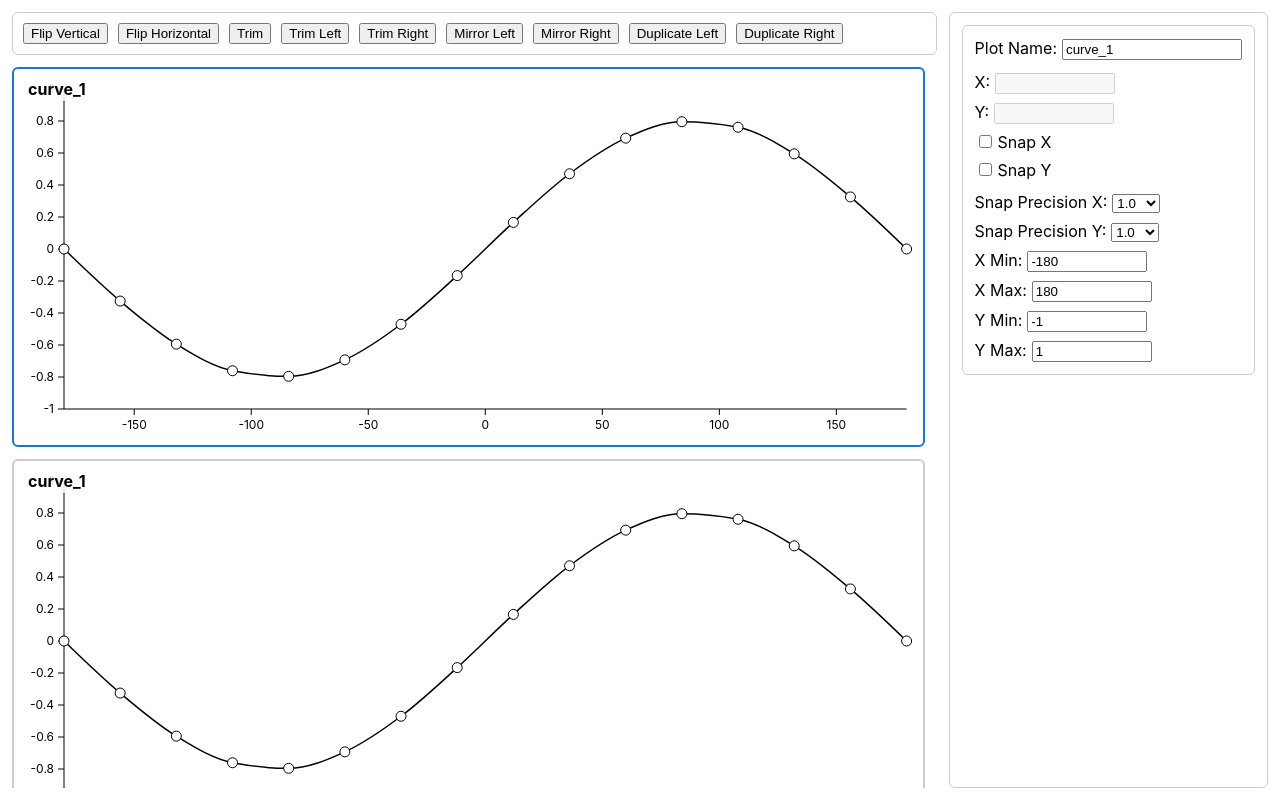
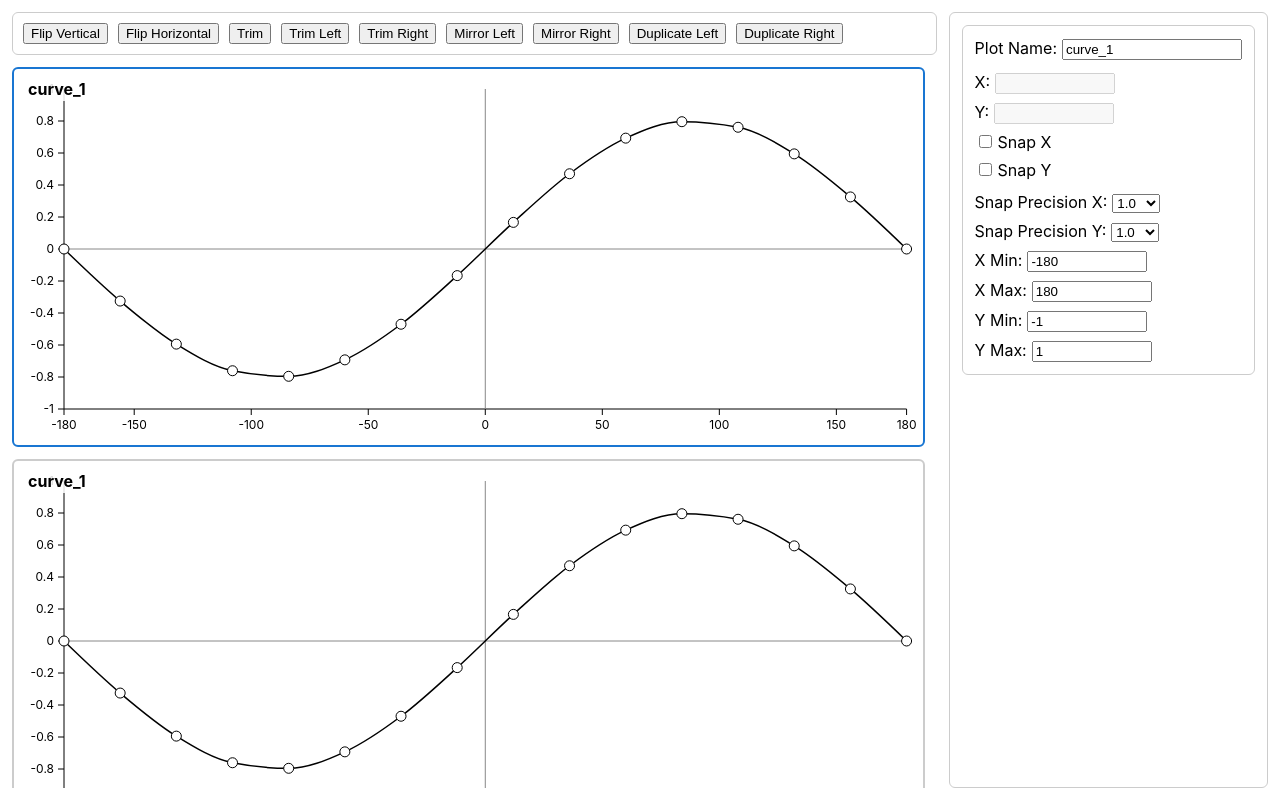
Before and after one commit to timkondratev/aero-curves, a React (Vite) app: page / in a window 1280 px wide. Built offline with nearby package versions, Linux system fonts and the light colour scheme; the HTML template or start-up script is replaced by a standard one.

Commit message:
Update plot

```diff
--- a/src/Plot.tsx
+++ b/src/Plot.tsx
@@ -111,12 +111,16 @@ export const Plot = forwardRef<PlotHandle, PlotProps>(function Plot(
   // Ticks
   const xTicks = useMemo(() => {
     const [min, max] = xDomain;
-    return scaleLinear().domain([min, max]).ticks(10); // Generate 10 "nice" ticks
+    const base = scaleLinear().domain([min, max]).ticks(10); // Generate 10 "nice" ticks
+    const withEnds = Array.from(new Set([...base, min, max]));
+    return withEnds.sort((a, b) => a - b);
   }, [xDomain]);
 
   const yTicks = useMemo(() => {
     const [min, max] = yDomain;
-    return scaleLinear().domain([min, max]).ticks(10); // Generate 10 "nice" ticks
+    const base = scaleLinear().domain([min, max]).ticks(10); // Generate 10 "nice" ticks
+    const withEnds = Array.from(new Set([...base, min, max]));
+    return withEnds.sort((a, b) => a - b);
   }, [yDomain]);
 
   // Derived Data
@@ -803,6 +807,14 @@ export const Plot = forwardRef<PlotHandle, PlotProps>(function Plot(
                 </g>
               ))}
 
+              {/* Zero axes */}
+              {xDomain[0] <= 0 && xDomain[1] >= 0 && (
+                <line x1={xScale(0)} x2={xScale(0)} y1={0} y2={innerHeight} stroke="#888" strokeWidth={1} />
+              )}
+              {yDomain[0] <= 0 && yDomain[1] >= 0 && (
+                <line x1={0} x2={innerWidth} y1={yScale(0)} y2={yScale(0)} stroke="#888" strokeWidth={1} />
+              )}
+
               {/* Curve */}
               <path d={pathD} fill="none" stroke="black" strokeWidth={1.5} />
 
```
